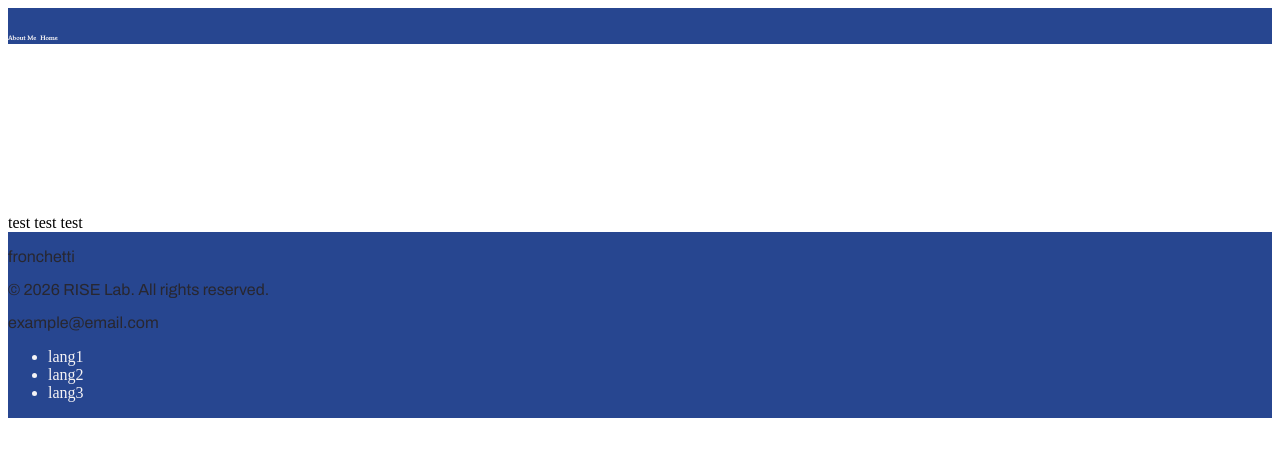
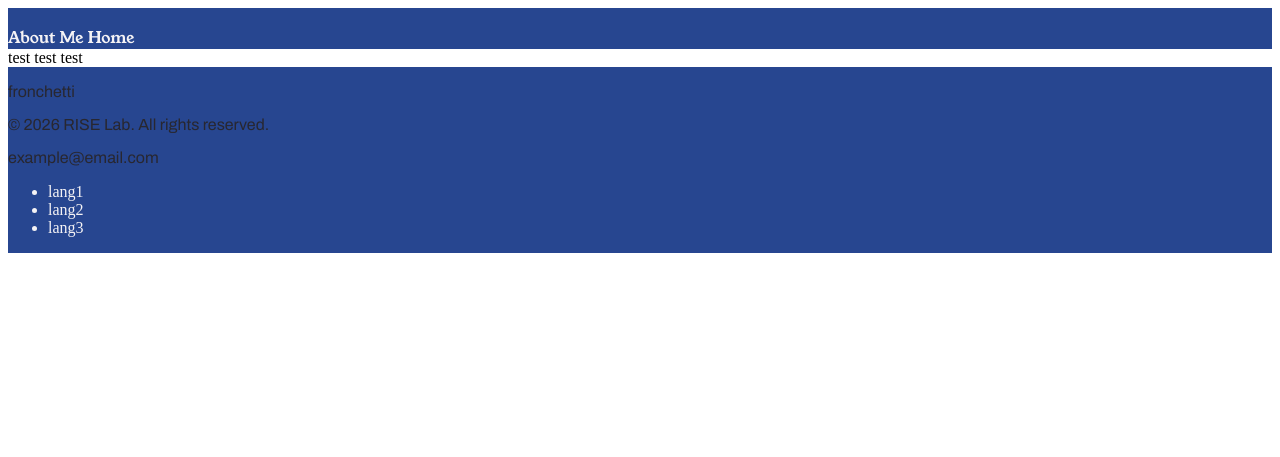
Before and after one commit to hschuler13/jekyll_theme_fronchetti, a Jekyll site: the page built from index.html, in a window 1280 px wide. Shown: the top 457 px of the page. Built offline with Jekyll 4.4.1, drawn with Linux system fonts in a browser that asks for light colours.

Commit message:
removed uneeded header code

```diff
--- a/_includes/header.html
+++ b/_includes/header.html
@@ -20,12 +20,3 @@
     {%- endunless %}
   </div>
 </header>
-
-<header>
-    <div>
-        <svg></svg>
-        <ul>
-
-        </ul>
-    </div>
-</header>
--- a/_sass/_layout.scss
+++ b/_sass/_layout.scss
@@ -37,7 +37,6 @@
 .nav-item {
     font-family: $header-font;
     color: $secondary-color;
-    font-size: 30%;
     text-decoration: none;
 }
 
```
